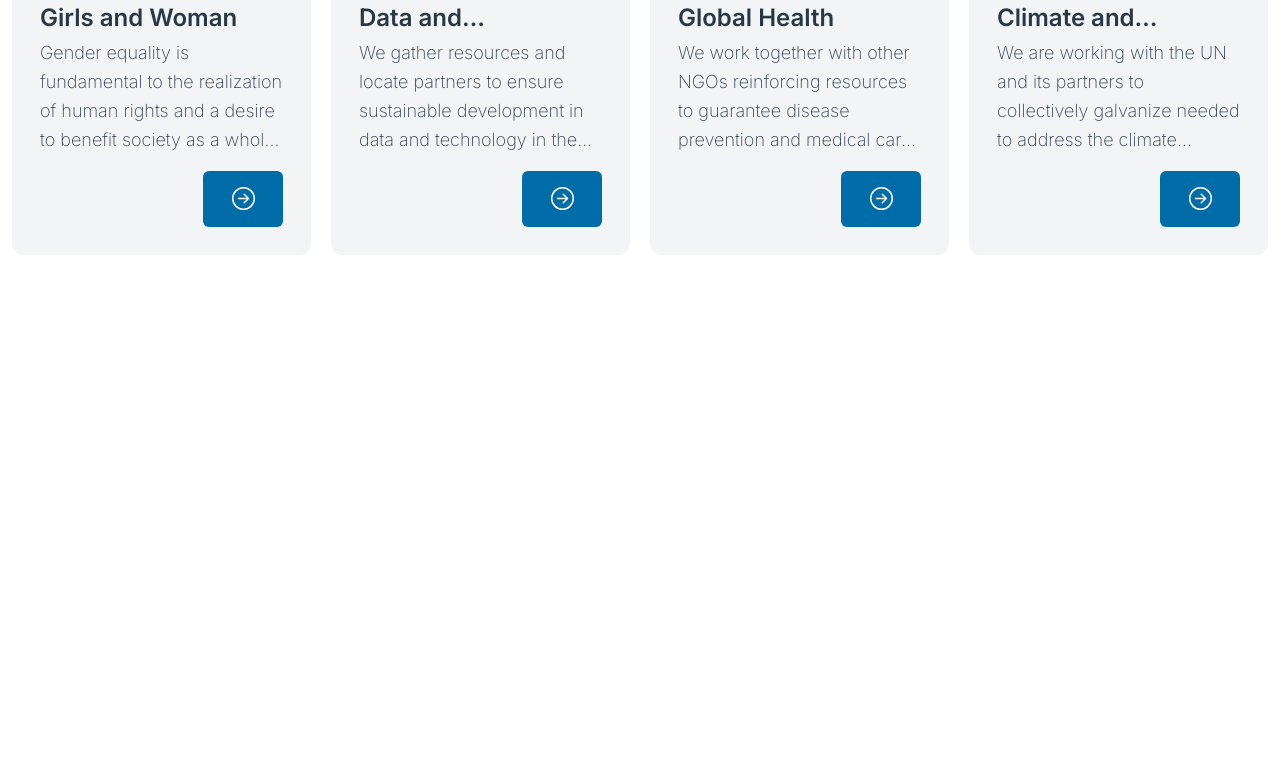
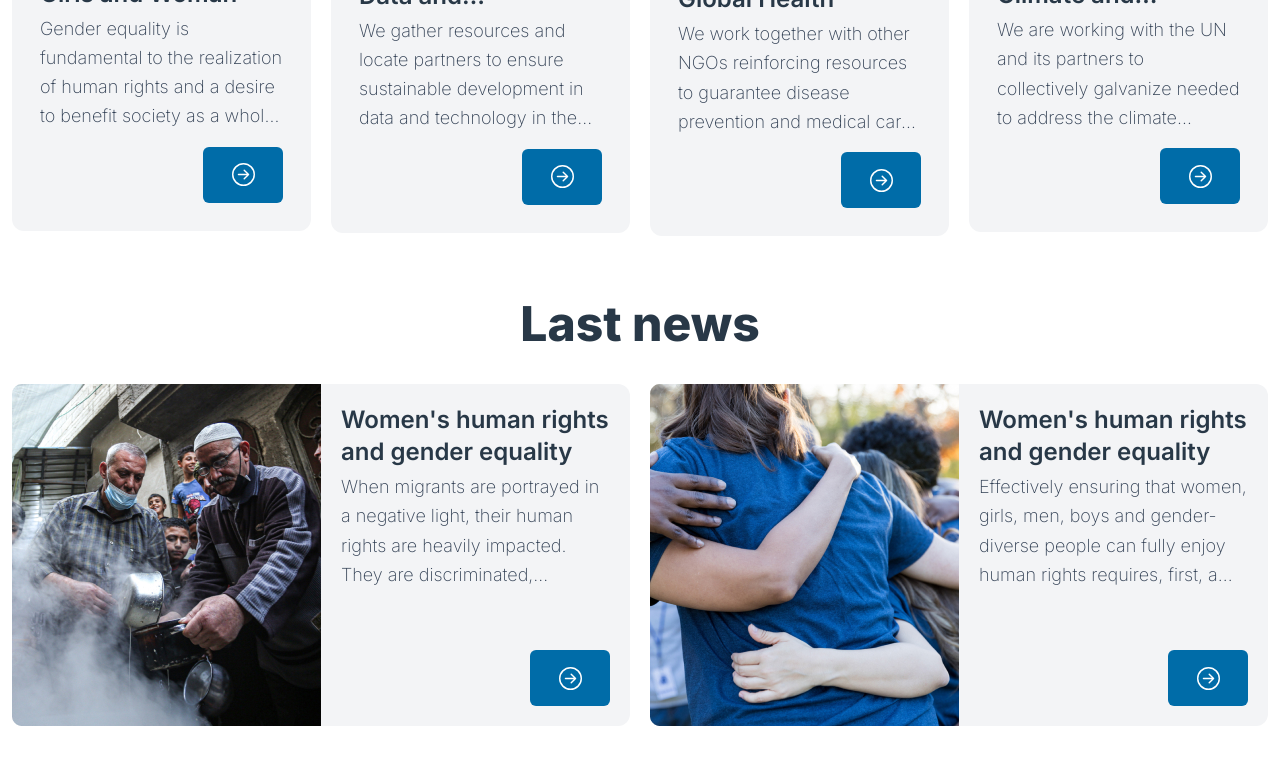
Before and after one commit to junplid/alianza, a Next.js app: page / in a window 1280 px wide. Shown: the part 1991-2755 px from the top of the page. Before the commit the page ends 2630 px from the top, so only its background shows below. Built offline with nearby package versions, Linux system fonts and the light colour scheme.

Commit message:
create last news

```diff
--- a/src/app/page.tsx
+++ b/src/app/page.tsx
@@ -1,9 +1,12 @@
 import Image from "next/image";
 import { ComponentArticleIssues } from "./components/Articles/Issues";
+import LastImage1 from "../../public/last-news-1.jpg";
+import LastImage2 from "../../public/last-news-2.jpg";
+import { ComponentArticleLastNews } from "./components/Articles/LastNews";
 
 export default function Home() {
   return (
-    <main className='flex flex-col gap-y-16 pt-24 px-3 max-w-screen-2xl gap-x-9 m-auto'>
+    <main className='flex flex-col gap-y-16 pt-24 px-3 max-w-screen-2xl gap-x-12 m-auto'>
       <section className='md:grid flex flex-col-reverse md:grid-cols-[minmax(210px,380px)_1fr] lg:grid-cols-[minmax(390px,450px)_1fr] gap-x-7 items-center'>
         <div className='flex flex-col items-center md:block'>
           <h1 className='text-5xl text-center md:text-start mb-4 md:mb-6 sm:text-6xl lg:text-7xl text-main font-bold'>
@@ -66,17 +69,15 @@ export default function Home() {
           </div>
         </div>
       </section>
-      <section className='mb-96 flex flex-col gap-y-9'>
-        <h2 className='text-center font-bold text-5xl text-normal mb-6'>
-          Issues
-        </h2>
+      <section className='flex flex-col gap-y-9'>
+        <h2 className='text-center font-bold text-5xl text-normal'>Issues</h2>
         <p className='text-center font-normal text-2xl text-normal-2 leading-relaxed'>
           The social, cultural, technological and environmental problems in
           which we are committing ourselves every day to achieve better results
           and sustainable development that allows us to provide a better quality
           of life to thousands of communities around the world.
         </p>
-        <div className='grid grid-cols-[repeat(auto-fit,minmax(270px,1fr))] xl:grid-cols-4 gap-y-5 gap-x-5 mt-9'>
+        <div className='items-baseline place-items-baseline grid grid-cols-[repeat(auto-fit,minmax(270px,1fr))] xl:grid-cols-4 gap-y-5 gap-x-5 mt-9'>
           <ComponentArticleIssues
             Icon={
               <svg
@@ -189,6 +190,23 @@ export default function Home() {
           />
         </div>
       </section>
+      <section className='mb-96'>
+        <h2 className='text-center font-bold text-5xl text-normal mb-6'>
+          Last news
+        </h2>
+        <div className='mt-9 grid gap-y-5 grid-cols-[repeat(auto-fit,minmax(200px,1fr))] gap-x-3 md:gap-x-5'>
+          <ComponentArticleLastNews
+            Image={LastImage2}
+            title="Women's human rights and gender equality"
+            pharagraph='When migrants are portrayed in a negative light, their human rights are heavily impacted. They are discriminated, excluded and dehumanised. Communities also become divided. How we speak about migrants and migration – the narrative – therefore'
+          />
+          <ComponentArticleLastNews
+            Image={LastImage1}
+            title="Women's human rights and gender equality"
+            pharagraph='Effectively ensuring that women, girls, men, boys and gender-diverse people can fully enjoy human rights requires, first, a comprehensive understanding of social structures, policies and stereotypes'
+          />
+        </div>
+      </section>
     </main>
   );
 }
```
